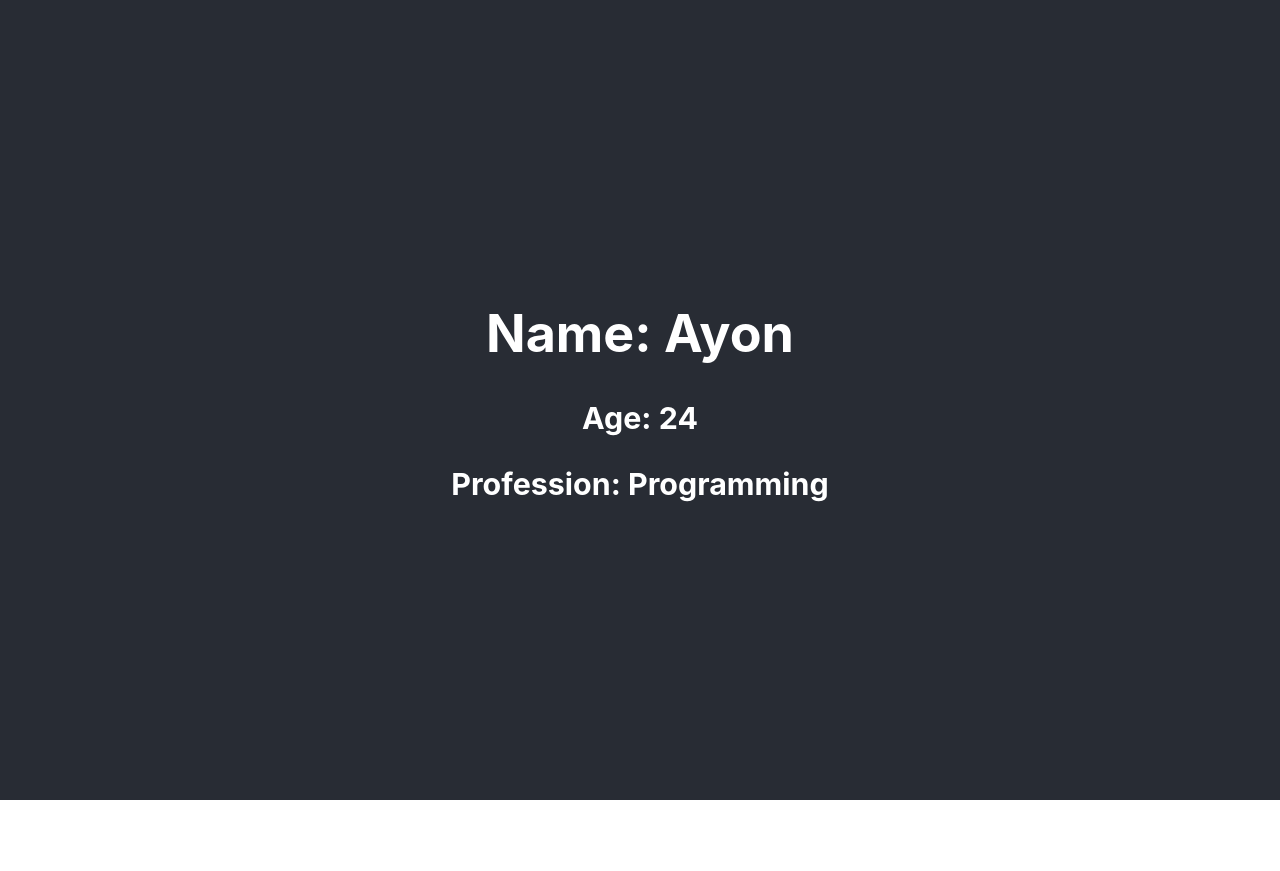
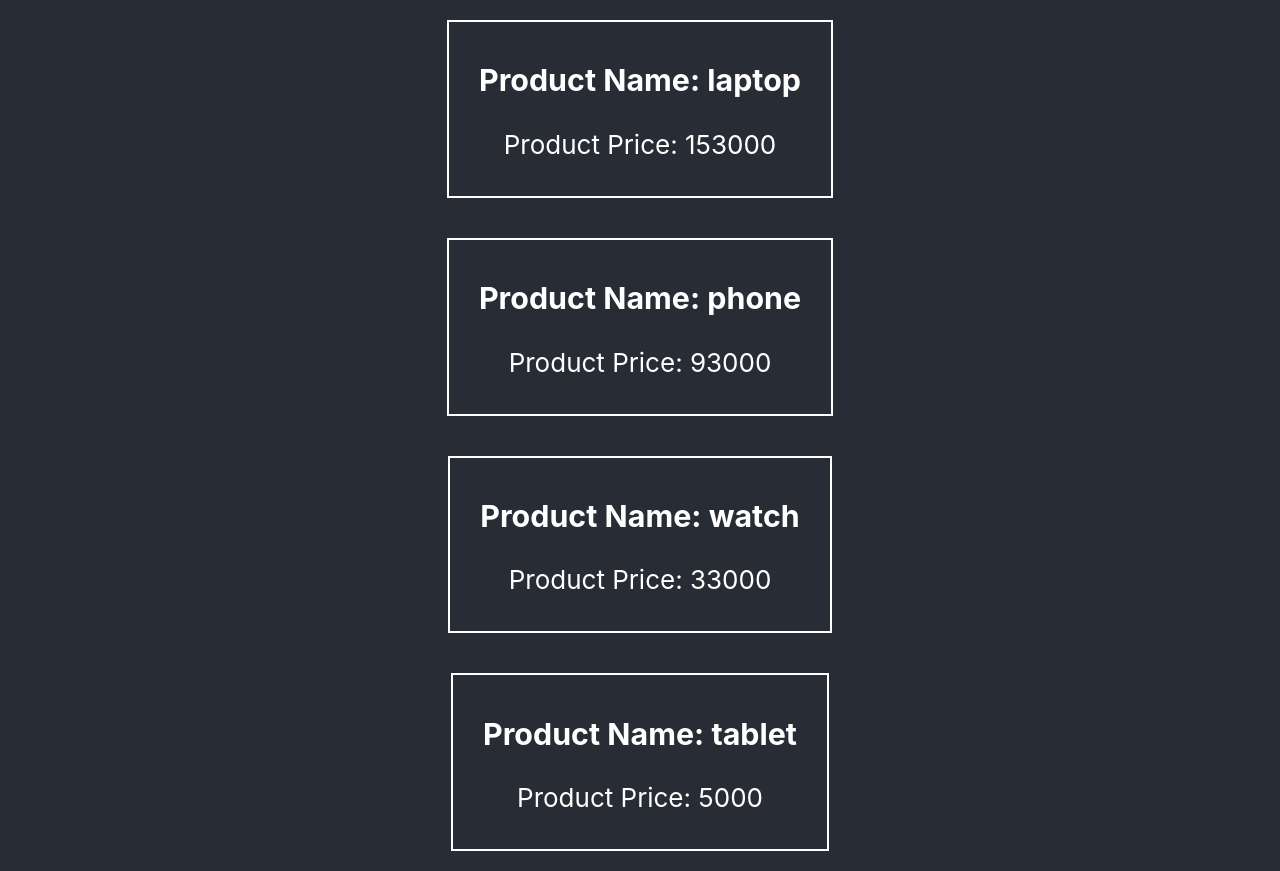
Before and after one commit to AyonJD/starting-react, a React (Create React App) app: page / in a window 1280 px wide. Before the commit the page ends 800 px from the top, so only its background shows below. Built offline with nearby package versions, Linux system fonts and the light colour scheme.

Commit message:
Pass dynamic data to components with array of object

```diff
--- a/src/App.js
+++ b/src/App.js
@@ -2,6 +2,12 @@ import logo from './logo.svg';
 import './App.css';
 
 function App() {
+  const myArr = [
+    { name: 'laptop', price: 153000 },
+    { name: 'phone', price: 93000 },
+    { name: 'watch', price: 33000 },
+    { name: 'tablet', price: 5000 }
+  ];
   return (
     <div className="App">
       <header className="App-header">
@@ -9,7 +15,15 @@ function App() {
 
         {/* <Dynamic header = "It's the header passed by attribute" paragraph = "It's a paragraph passed by attribute"></Dynamic> */}
 
-        <CreateComp name={myObj.name} age={myObj.age} job={ myObj.job }></CreateComp>
+        {/* <CreateComp name={myObj.name} age={myObj.age} job={ myObj.job }></CreateComp> */}
+
+        {
+          myArr.map(product => {
+            return (
+              <ArrOfObject name={product.name} price={ product.price }></ArrOfObject>
+            )
+        },{})
+        }
       </header>
     </div>
   );
@@ -44,7 +58,7 @@ export default App;
 
 //Pass dynamic data to components with object
 
-const myObj = {
+/* const myObj = {
   name: 'Ayon',
   age: 24,
   job: 'Programming'
@@ -57,4 +71,16 @@ const CreateComp = props => {
       <h3>Profession: { props.job }</h3>
     </div>
   )
+} */
+
+
+//Pass dynamic data to components with array of object
+
+const ArrOfObject = props => {
+  return (
+    <div style={{border: '2px solid white', padding: '10px 30px', margin: '20px'}}>
+      <h3>Product Name: { props.name }</h3>
+      <p>Product Price: { props.price }</p>
+    </div>
+  )
 }
```
